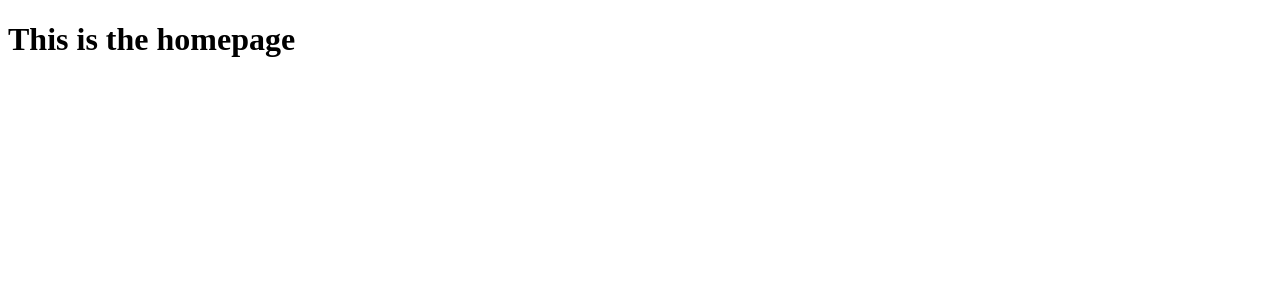
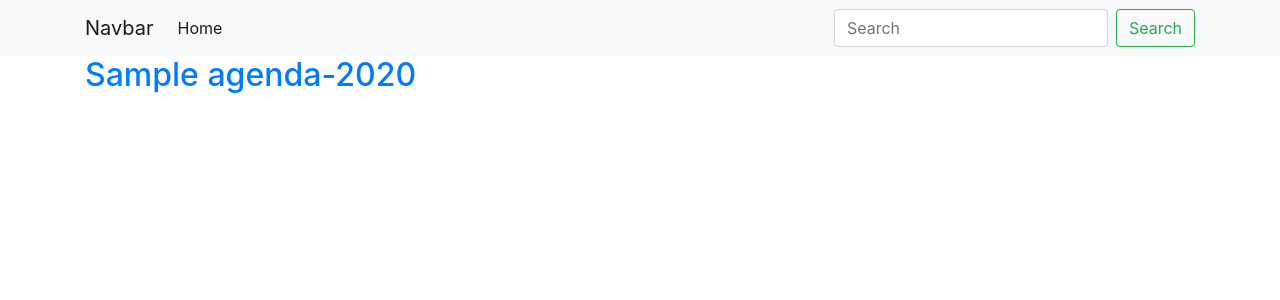
Before and after one commit to GabCas28/Agenda-Movilidad, a Django app: page / in a window 1280 px wide. Shown: the top 300 px of the page. Run offline with Django 3.2, Linux system fonts and the light colour scheme; tables that the repository leaves empty hold one stand-in row (values such as "Sample post"); some libraries are stand-ins or nearby versions.

Commit message:
Created Agendas

```diff
--- a/src/agendas/models.py
+++ b/src/agendas/models.py
@@ -1,12 +1,14 @@
 from django.db import models
+from django.core.validators import MinValueValidator, MaxValueValidator
+from django.db.models.functions import datetime
 
-# Create your models here.
 class Agenda(models.Model):
-    title=  models.CharField(max_length=199)
-    description= models.TextField()
-    slug= models.SlugField()
+    title =  models.CharField(max_length=199, default="")
+    description= models.TextField(default="")
+    slug= models.SlugField("")
+    year = models.year = models.IntegerField(default=datetime.timezone.now().year, validators=[MinValueValidator(1970), MaxValueValidator(9999)])
     creation_date= models.DateField(auto_now_add=True)
-    last_modified= models.DateTimeField()
+    last_modified= models.DateTimeField(auto_now=True)
 
     def __str__(self):
         return self.title
--- /dev/null
+++ b/src/agendas/templates/agendas/agenda_detail.html
@@ -0,0 +1,5 @@
+{% extends 'header.html' %} {% block content %}
+<div class="agenda">
+    <h2>{{agenda.title}}-{{agenda.year}}</h2>
+    <p>Created on: {{agenda.creation_date}}</p>
+</div> {% endblock %}
--- a/src/agendas/templates/agendas/agendas.html
+++ b/src/agendas/templates/agendas/agendas.html
@@ -1,26 +1,5 @@
-<<!DOCTYPE html>
-    <!--[if lt IE 7]>      <html class="no-js lt-ie9 lt-ie8 lt-ie7"> <![endif]-->
-    <!--[if IE 7]>         <html class="no-js lt-ie9 lt-ie8"> <![endif]-->
-    <!--[if IE 8]>         <html class="no-js lt-ie9"> <![endif]-->
-    <!--[if gt IE 8]>      <html class="no-js"> <!--<![endif]-->
-    <html>
-
-    <head>
-        <meta charset="utf-8">
-        <meta http-equiv="X-UA-Compatible" content="IE=edge">
-        <title>Agendas</title>
-        <meta name="description" content="">
-        <meta name="viewport" content="width=device-width, initial-scale=1">
-        <link rel="stylesheet" href="">
-    </head>
-
-    <body>
-        <!--[if lt IE 7]>
-            <p class="browsehappy">You are using an <strong>outdated</strong> browser. Please <a href="#">upgrade your browser</a> to improve your experience.</p>
-        <![endif]-->
-
-        <h1>agendas</h1>
-        <script src="" async defer></script>
-    </body>
-
-    </html>
+{% extends 'header.html' %} {% block content %} {% for agenda in agendas %}
+<div class="agenda">
+    <h2><a href="{% url 'agenda_detail' slug=agenda.slug %}">{{agenda.title}}-{{agenda.year}}</a></h2>
+</div>
+{% endfor %} {% endblock %}
--- a/src/agendas/urls.py
+++ b/src/agendas/urls.py
@@ -2,5 +2,6 @@ from django.urls import path
 from . import views
 
 urlpatterns = [
-    path('', views.agenda_list),
+    path('', views.agenda_list, name="home"),
+    path('<slug:slug>', views.agenda_detail, name="agenda_detail"),
 ]
--- a/src/agendas/views.py
+++ b/src/agendas/views.py
@@ -1,4 +1,10 @@
 from django.shortcuts import render
+from .models import Agenda
 
 def agenda_list(request):
-    return render(request, "agendas/agendas.html")
+    agendas = Agenda.objects.all().order_by('year')
+    return render(request, "agendas/agendas.html", {"agendas":agendas})
+
+def agenda_detail(request, slug):
+    agenda = Agenda.objects.get(slug=slug)
+    return render(request, "agendas/agenda_detail.html", {"agenda":agenda})
--- /dev/null
+++ b/src/main/templates/base.html
@@ -0,0 +1,28 @@
+<!DOCTYPE html>
+<!--[if lt IE 7]>      <html class="no-js lt-ie9 lt-ie8 lt-ie7"> <![endif]-->
+<!--[if IE 7]>         <html class="no-js lt-ie9 lt-ie8"> <![endif]-->
+<!--[if IE 8]>         <html class="no-js lt-ie9"> <![endif]-->
+<!--[if gt IE 8]>      <html class="no-js"> <!--<![endif]-->
+<html>
+
+<head>
+    <meta charset="utf-8">
+    <meta http-equiv="X-UA-Compatible" content="IE=edge">
+    <title>Agendas</title>
+    <meta name="description" content="">
+    <meta name="viewport" content="width=device-width, initial-scale=1">
+    <link rel="stylesheet" href="https://stackpath.bootstrapcdn.com/bootstrap/4.1.3/css/bootstrap.min.css" integrity="sha384-MCw98/SFnGE8fJT3GXwEOngsV7Zt27NXFoaoApmYm81iuXoPkFOJwJ8ERdknLPMO" crossorigin="anonymous">
+
+</head>
+
+<body>
+    <!--[if lt IE 7]>
+            <p class="browsehappy">You are using an <strong>outdated</strong> browser. Please <a href="#">upgrade your browser</a> to improve your experience.</p>
+        <![endif]-->
+    {% block header %} {% endblock %}
+    <div class="container">{% block content %}{% endblock %} </div>
+
+    <script src="" async defer></script>
+</body>
+
+</html>
--- /dev/null
+++ b/src/main/templates/header.html
@@ -0,0 +1,22 @@
+{% extends 'base.html' %} {% block header %}
+<nav class="navbar navbar-expand-lg navbar-light bg-light">
+    <div class="container">
+        <a class="navbar-brand" href="{% url 'home' %}">Navbar</a>
+        <button class="navbar-toggler" type="button" data-toggle="collapse" data-target="#navbarSupportedContent" aria-controls="navbarSupportedContent" aria-expanded="false" aria-label="Toggle navigation">
+      <span class="navbar-toggler-icon"></span>
+    </button>
+
+        <div class="collapse navbar-collapse" id="navbarSupportedContent">
+            <ul class="navbar-nav mr-auto">
+                <li class="nav-item active">
+                    <a class="nav-link" href="{% url 'home' %}">Home <span class="sr-only">(current)</span></a>
+                </li>
+            </ul>
+            <form class="form-inline my-2 my-lg-0">
+                <input class="form-control mr-sm-2" type="search" placeholder="Search" aria-label="Search">
+                <button class="btn btn-outline-success my-2 my-sm-0" type="submit">Search</button>
+            </form>
+        </div>
+    </div>
+</nav>
+{% endblock %}
--- a/src/main/templates/home.html
+++ /dev/null
@@ -1,14 +0,0 @@
-<!DOCTYPE html>
-<html lang="en">
-
-<head>
-    <meta charset="UTF-8">
-    <meta name="viewport" content="width=device-width, initial-scale=1.0">
-    <title>Home</title>
-</head>
-
-<body>
-    <h1>This is the homepage</h1>
-</body>
-
-</html>
--- a/src/main/urls.py
+++ b/src/main/urls.py
@@ -19,7 +19,6 @@ from . import views
 urlpatterns = [
 
     path('admin/', admin.site.urls),
-    path('agendas/', include("agendas.urls")),
     path('about/', views.about),
-    path('', views.home),
+    path('', include("agendas.urls")),
 ]
```
Also changed, not shown: src/agendas/migrations/0003_auto_20210202_0518.py (added), src/agendas/migrations/0004_auto_20210202_0535.py (added), src/agendas/migrations/0005_remove_agenda_description.py (added), src/agendas/migrations/0006_auto_20210202_0536.py (added), src/agendas/migrations/0007_agenda_description.py (added), src/agendas/migrations/0008_auto_20210202_0547.py (added), src/agendas/migrations/0009_auto_20210202_0558.py (added).
